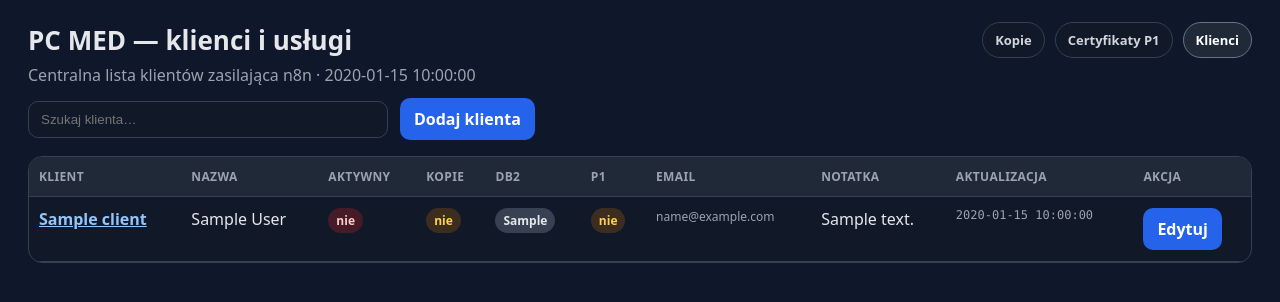
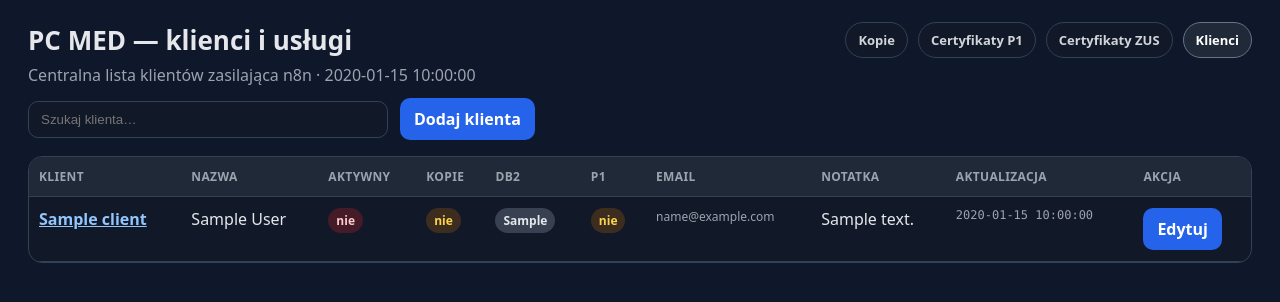
Before and after one commit to Pawel-sp9pw/backup-dashboard, a Flask app: template backup-panel/templates/clients.html in a window 1280 px wide. Shown: the top 302 px of the page. Run offline with Flask 3, Linux system fonts and the light colour scheme; the template is opened without the code that fills it: most values are stand-ins (such as "Sample title", 1, 10 or a date in 2020).

Commit message:
Add ZUS certificates navigation to clients page

```diff
--- a/backup-panel/templates/clients.html
+++ b/backup-panel/templates/clients.html
@@ -15,6 +15,7 @@
   <nav class="topnav">
     <a href="/">Kopie</a>
     <a href="/certificates">Certyfikaty P1</a>
+    <a href="/zus-certificates">Certyfikaty ZUS</a>
     <a class="active" href="/clients">Klienci</a>
   </nav>
 </header>
@@ -24,20 +25,7 @@
 </section>
 <main class="table-wrap">
   <table id="clientsConfigTable">
-    <thead>
-      <tr>
-        <th>Klient</th>
-        <th>Nazwa</th>
-        <th>Aktywny</th>
-        <th>Kopie</th>
-        <th>DB2</th>
-        <th>P1</th>
-        <th>Email</th>
-        <th>Notatka</th>
-        <th>Aktualizacja</th>
-        <th>Akcja</th>
-      </tr>
-    </thead>
+    <thead><tr><th>Klient</th><th>Nazwa</th><th>Aktywny</th><th>Kopie</th><th>DB2</th><th>P1</th><th>Email</th><th>Notatka</th><th>Aktualizacja</th><th>Akcja</th></tr></thead>
     <tbody>
       {% for c in clients %}
       <tr data-text="{{ (c.client ~ ' ' ~ (c.display_name or '') ~ ' ' ~ (c.notification_email or '') ~ ' ' ~ (c.notes or ''))|lower }}">
```
